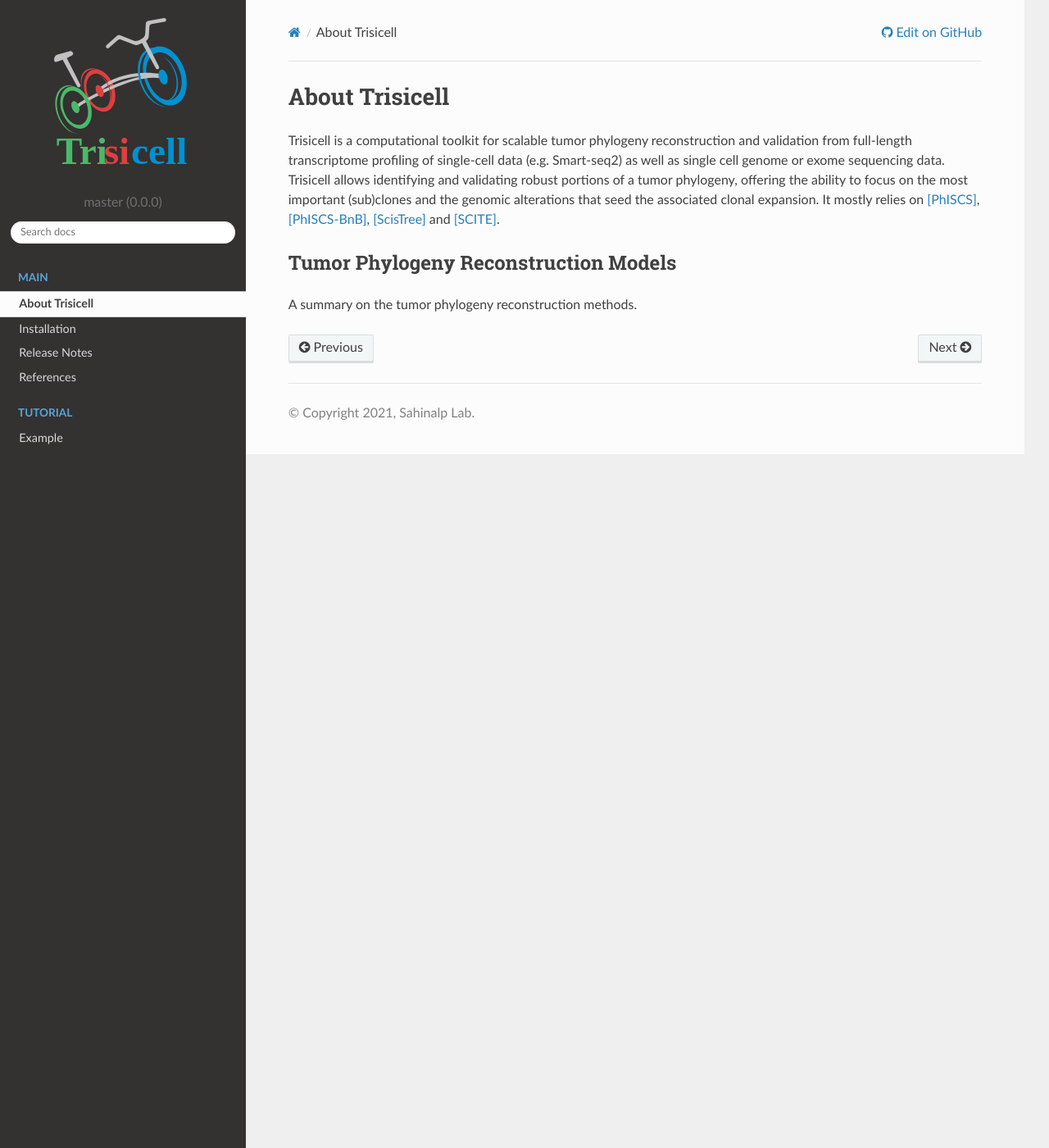
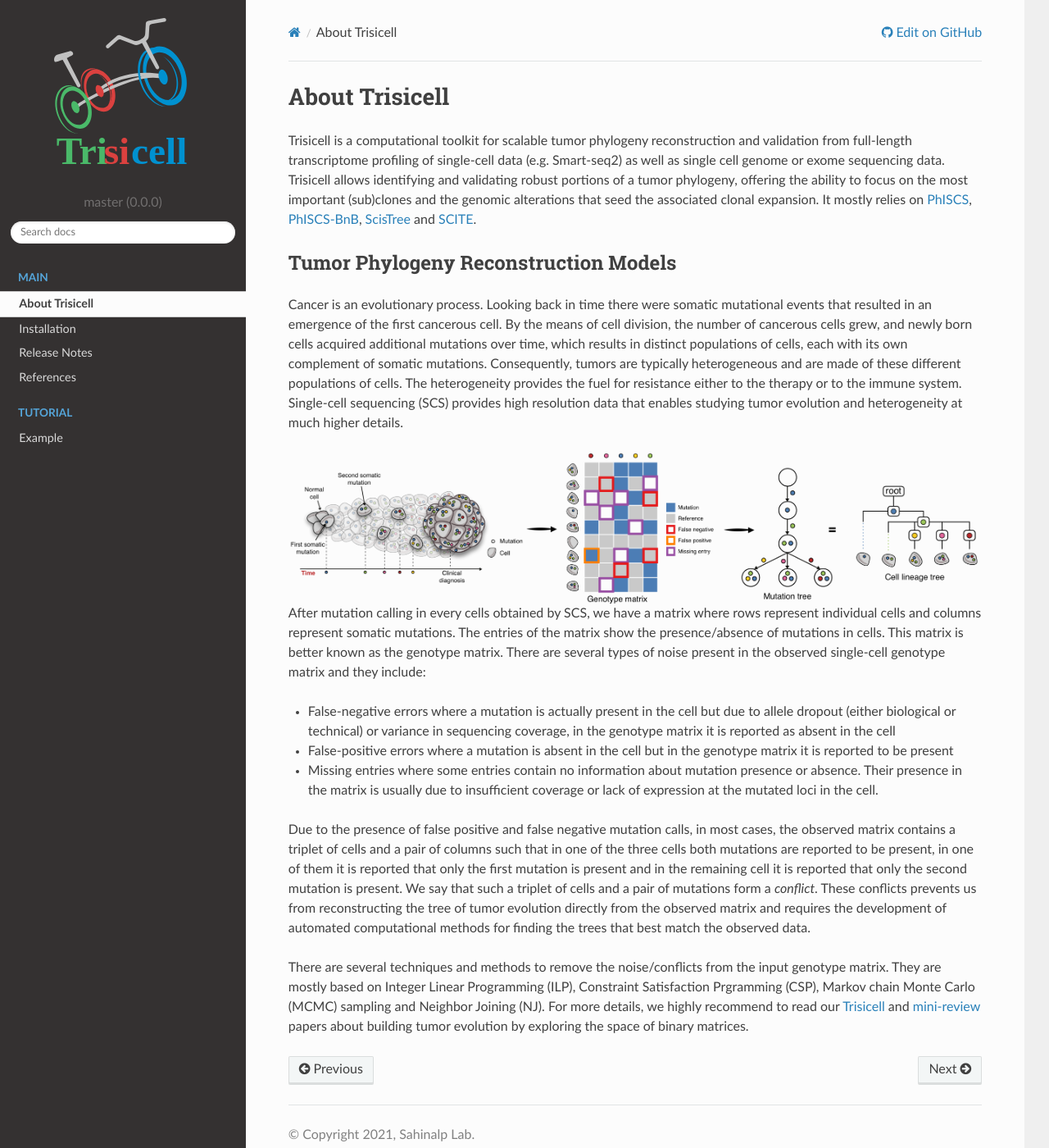
Before and after one commit to faridrashidi/trisicell, a Sphinx documentation site: the page built from docs/source/about.rst, in a window 1280 px wide and 1400 px high. Shown: the whole window at 82% size. Built offline with Sphinx 7.4.7 and the Read the Docs theme 2.0.0, drawn with Linux system fonts in a browser that asks for light colours.

Commit message:
update docs

```diff
--- a/docs/source/about.rst
+++ b/docs/source/about.rst
@@ -1,8 +1,22 @@
 About Trisicell
 ---------------
-Trisicell is a computational toolkit for scalable tumor phylogeny reconstruction and validation from full-length transcriptome profiling of single-cell data (e.g. Smart-seq2) as well as single cell genome or exome sequencing data. Trisicell allows identifying and validating robust portions of a tumor phylogeny, offering the ability to focus on the most important (sub)clones and the genomic alterations that seed the associated clonal expansion. It mostly relies on [PhISCS]_, [PhISCS-BnB]_, [ScisTree]_ and [SCITE]_.
+Trisicell is a computational toolkit for scalable tumor phylogeny reconstruction and validation from full-length transcriptome profiling of single-cell data (e.g. Smart-seq2) as well as single cell genome or exome sequencing data. Trisicell allows identifying and validating robust portions of a tumor phylogeny, offering the ability to focus on the most important (sub)clones and the genomic alterations that seed the associated clonal expansion. It mostly relies on `PhISCS <http://doi.org/10.1101/gr.234435.118>`_, `PhISCS-BnB <https://doi.org/10.1093/bioinformatics/btaa464>`_, `ScisTree  <https://doi.org/10.1093/bioinformatics/btz676>`_ and `SCITE <https://doi.org/10.1186/s13059-016-0936-x>`_.
 
 
 Tumor Phylogeny Reconstruction Models
 ~~~~~~~~~~~~~~~~~~~~~~~~~~~~~~~~~~~~~
-A summary on the tumor phylogeny reconstruction methods.
+Cancer is an evolutionary process. Looking back in time there were somatic mutational events that resulted in an emergence of the first cancerous cell. By the means of cell division, the number of cancerous cells grew, and newly born cells acquired additional mutations over time, which results in distinct populations of cells, each with its own complement of somatic mutations. Consequently, tumors are typically heterogeneous and are made of these different populations of cells. The heterogeneity provides the fuel for resistance either to the therapy or to the immune system. Single-cell sequencing (SCS) provides high resolution data that enables studying tumor evolution and heterogeneity at much higher details.
+
+.. image:: _static/images/evolution.png
+    :align: center
+    :alt: Cancer Evolution
+
+After mutation calling in every cells obtained by SCS, we have a matrix where rows represent individual cells and columns represent somatic mutations. The entries of the matrix show the presence/absence of mutations in cells. This matrix is better known as the genotype matrix. There are several types of noise present in the observed single-cell genotype matrix and they include:
+
+* False-negative errors where a mutation is actually present in the cell but due to allele dropout (either biological or technical) or variance in sequencing coverage, in the genotype matrix it is reported as absent in the cell
+* False-positive errors where a mutation is absent in the cell but in the genotype matrix it is reported to be present
+* Missing entries where some entries contain no information about mutation presence or absence. Their presence in the matrix is usually due to insufficient coverage or lack of expression at the mutated loci in the cell.
+
+Due to the presence of false positive and false negative mutation calls, in most cases, the observed matrix contains a triplet of cells and a pair of columns such that in one of the three cells both mutations are reported to be present, in one of them it is reported that only the first mutation is present and in the remaining cell it is reported that only the second mutation is present. We say that such a triplet of cells and a pair of mutations form a *conflict*. These conflicts prevents us from reconstructing the tree of tumor evolution directly from the observed matrix and requires the development of automated computational methods for finding the trees that best match the observed data.
+
+There are several techniques and methods to remove the noise/conflicts from the input genotype matrix. They are mostly based on Integer Linear Programming (ILP), Constraint Satisfaction Prgramming (CSP), Markov chain Monte Carlo (MCMC) sampling and Neighbor Joining (NJ). For more details, we highly recommend to read our `Trisicell <https://doi.org/>`_ and `mini-review <https://doi.org/10.1101/2020.07.15.204081>`_ papers about building tumor evolution by exploring the space of binary matrices.
--- a/docs/source/installation.rst
+++ b/docs/source/installation.rst
@@ -1,7 +1,7 @@
 Installation
 ------------
 
-Trisicell requires Python 3.6 or later.
+Trisicell requires Python 3.7 or later.
 
 PyPI
 ^^^^
--- a/docs/source/references.rst
+++ b/docs/source/references.rst
@@ -4,6 +4,10 @@ References
 .. [Trisicell] Mehrabadi *et al.* (2021),
    *Trisicell: Scalable Tumor Phylogeny Reconstruction and Validation Reveals Developmental Origin and Therapeutic Impact of Intratumoral Heterogeneity*,
    `Who knows <https://doi.org/>`__.
+
+.. [MiniReview] Malikic *et al.* (2020),
+   *Studying the history of tumor evolution from single-cell sequencing data by exploring the space of binary matrices*,
+   `bioRxiv <https://doi.org/10.1101/2020.07.15.204081>`__.
 
 .. [PhISCS-BnB] Sadeqi Azer *et al.* (2020),
    *PhISCS-BnB: a fast branch and bound algorithm for the perfect tumor phylogeny reconstruction problem*,
```
Also changed, not shown: docs/source/_static/images/evolution.png (added).
